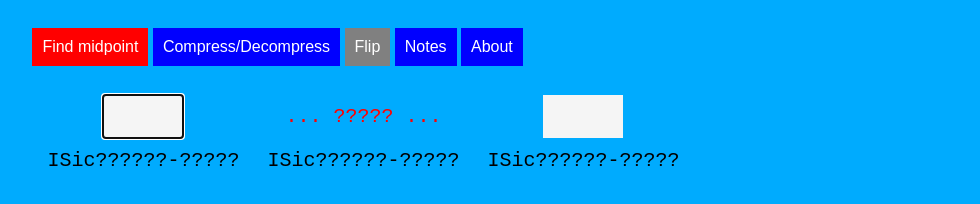
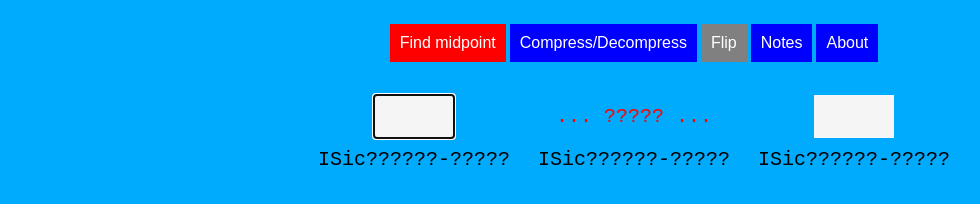
Before and after one commit to rsdc2/isicily-element-ids, a plain HTML site: page index.html in a window 1280 px wide. Shown: the whole page, without its empty margins (6-986 px from the left). Drawn offline with Linux system fonts and the light colour scheme.

Commit message:
all centered

```diff
--- a/index.html
+++ b/index.html
@@ -13,15 +13,30 @@
       </div>
 
 
-      <div class="input hidden">
-          <div class=buttons>
+      <div class="input hidden container">
+          <div class="buttons container" >
+            <table>
+              <tr>
+                <td>
                   <button id="midpoint-btn" class="activated" title="Find the ID at the midpoint between two IDs">Find midpoint</button>
+                </td>
+                <td>
                   <button id="compress-btn" title="Compress or decompress an I.Sicily element ID">Compress/Decompress</button>
+                </td>
+                <td>
                   <button id="flip-btn" disabled title="Swap positions of the compressed / decompressed IDs">Flip</button>
+                </td>
+                <td>
                   <button id="notes" title="Display notes">Notes</button>
+                </td>
+                <td>
                   <button id="about" title="Display about">About</button>
+                </td>
+              </tr>
+            </table>
           </div>
-          <div id="textInputDiv" class="input">
+
+          <div class="input container">
             <table>
               <tr>
                 <td>
@@ -47,11 +62,9 @@
               </tr>
             </table>
           </div>
-
           <div id="message" class="message hidden">
               This is a message
           </div>
-        </fieldset>
       </div>
 
       <div id="notes" class="info hidden">
--- a/styles/styles.css
+++ b/styles/styles.css
@@ -69,6 +69,14 @@ div {
   padding: 0px
 }
 
+div.buttons {
+  margin: auto
+}
+
+div.container {
+  margin: auto
+}
+
 div.info {
   position: absolute;
   background-color: lightgray;
@@ -82,15 +90,16 @@ div.info {
 }
 
 div.input {
-  margin-top: 20px;
-  align-items: center;
-  align-content: center;
+  margin: auto;
+  margin-top: 20px
 }
+
 
 
 div.message {
   box-shadow: 5px 5px 5px black;
   margin-top: 10px;
+  margin: auto;
   left: 10vw;
   right: 10vw;
   height: fit-content;
@@ -104,16 +113,11 @@ div.message {
   color: red;
   text-align: center;
   transition: 0s;
-  width: auto
+  width: fit-content;
 }
 
 div.message.hidden {
   transition: 0.5;
-}
-
-
-fieldset {
-  width: fit-content;
 }
 
 div.text-input {
@@ -181,6 +185,10 @@ span.result.valid {
   color: black
 }
 
+table {
+  margin: auto
+}
+
 td {
   text-align: center;
 }
```
Lines whose indentation alone changed are shown as unchanged.
